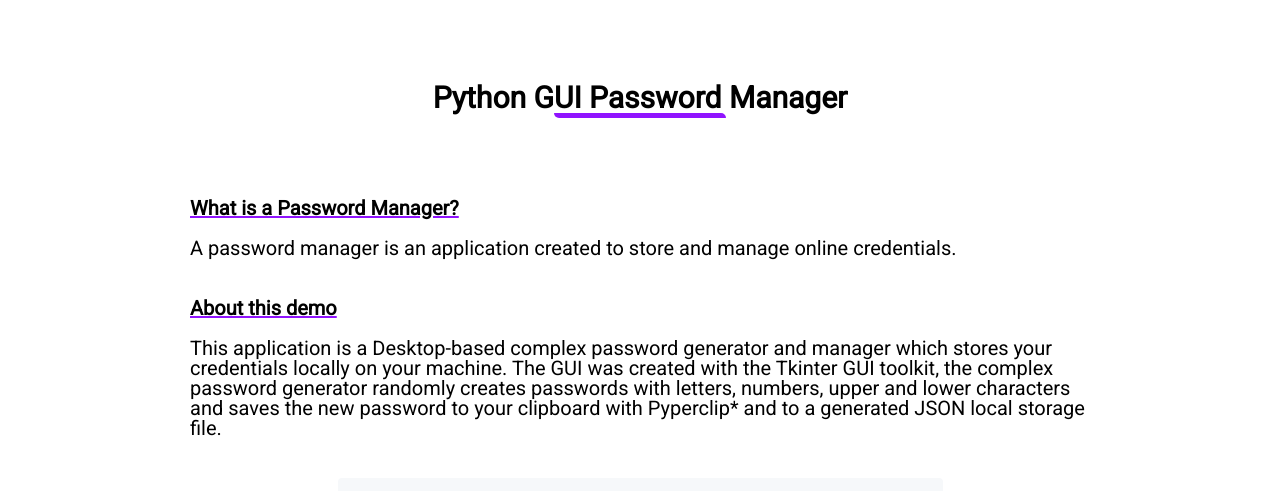
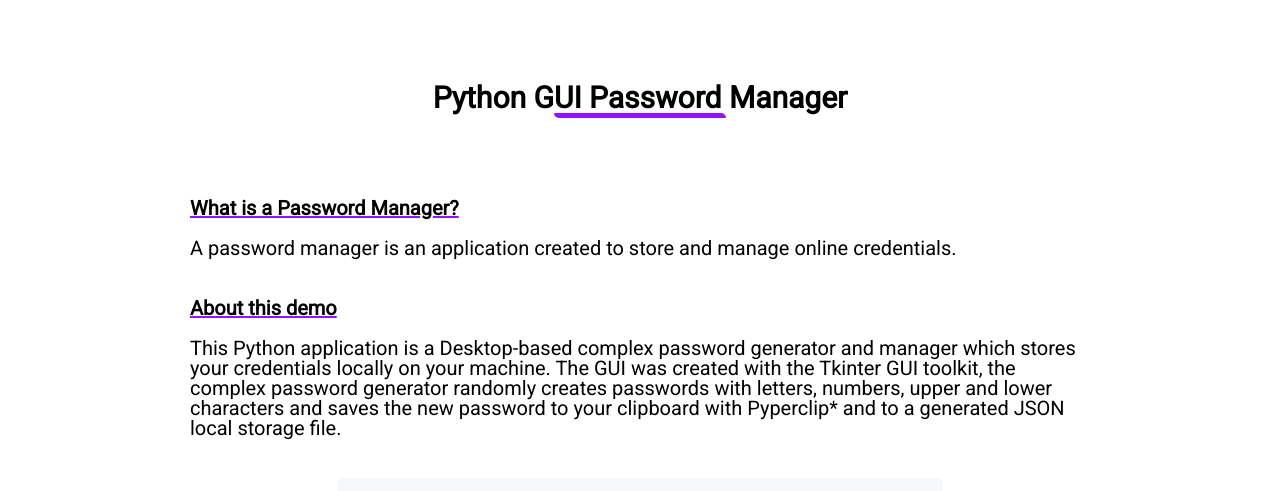
Before and after one commit to cmlohr/GUI-password-manager, a plain HTML site: page docs/index.html in a window 1280 px wide. Shown: the part 77-568 px from the top of the page. Drawn offline with Linux system fonts and the light colour scheme; grey boxes are pictures that could not be loaded.

Commit message:
Edited html copy

```diff
--- a/docs/index.html
+++ b/docs/index.html
@@ -25,7 +25,7 @@ A password manager is an application created to store and manage online credenti
     <br>
     <h2 class="question">About this demo</h2>
     <br>
-This application is a Desktop-based complex password generator and manager which stores your credentials locally on your machine. The GUI was created with the Tkinter GUI toolkit, the complex password generator randomly creates passwords with letters, numbers, upper and lower characters and saves the new password to your clipboard with Pyperclip* and to a generated JSON local storage file.</p>
+This Python application is a Desktop-based complex password generator and manager which stores your credentials locally on your machine. The GUI was created with the Tkinter GUI toolkit, the complex password generator randomly creates passwords with letters, numbers, upper and lower characters and saves the new password to your clipboard with Pyperclip* and to a generated JSON local storage file.</p>
 
 
     <br>
```
